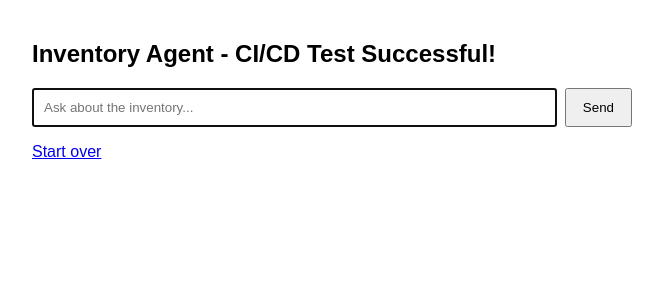
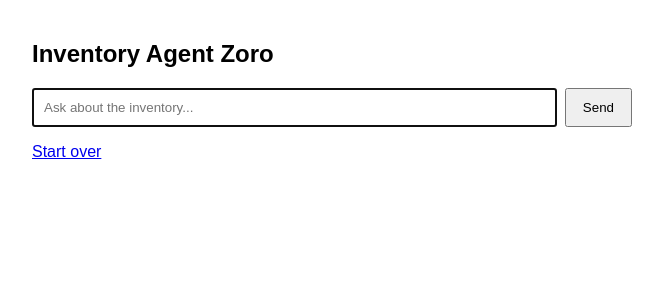
Before and after one commit to marinoellebh/inventory-ai-agent, a Django app: page / in a window 1280 px wide. Shown: the top 300 px of the page, without its empty margins (308-971 px from the left). Run offline with Django 5.2, Linux system fonts and the light colour scheme.

Commit message:
Rename application to Inventory Agent Zoro

```diff
--- a/chat/templates/chat.html
+++ b/chat/templates/chat.html
@@ -2,7 +2,7 @@
 <html>
 
 <head>
-    <title>Inventory Agent</title>
+    <title>Inventory Agent Zoro</title>
     <style>
         body {
             font-family: sans-serif;
@@ -44,7 +44,7 @@
 
 <body>
 
-    <h2>Inventory Agent - CI/CD Test Successful!</h2>
+    <h2>Inventory Agent Zoro</h2>
 
     {% for message in history %}
     <div class="msg {{ message.role }}">{{ message.text }}</div>
```
